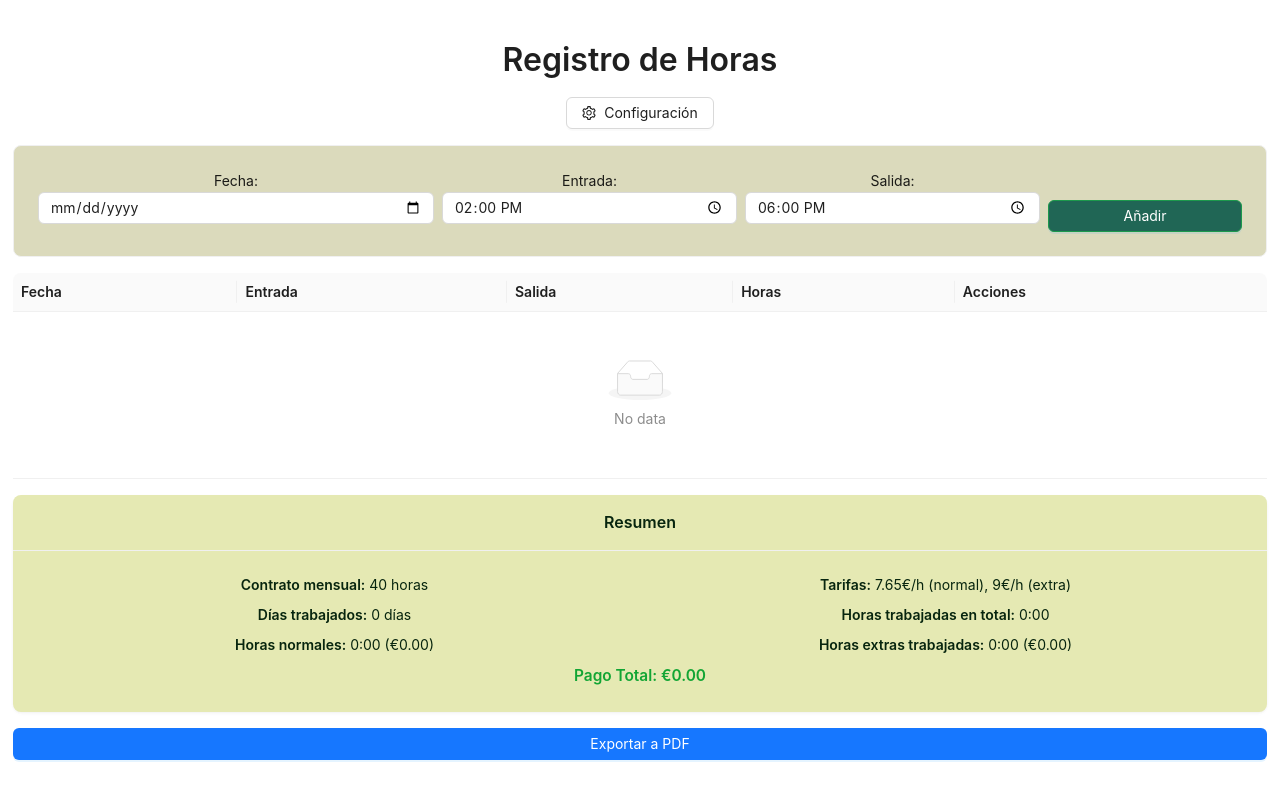
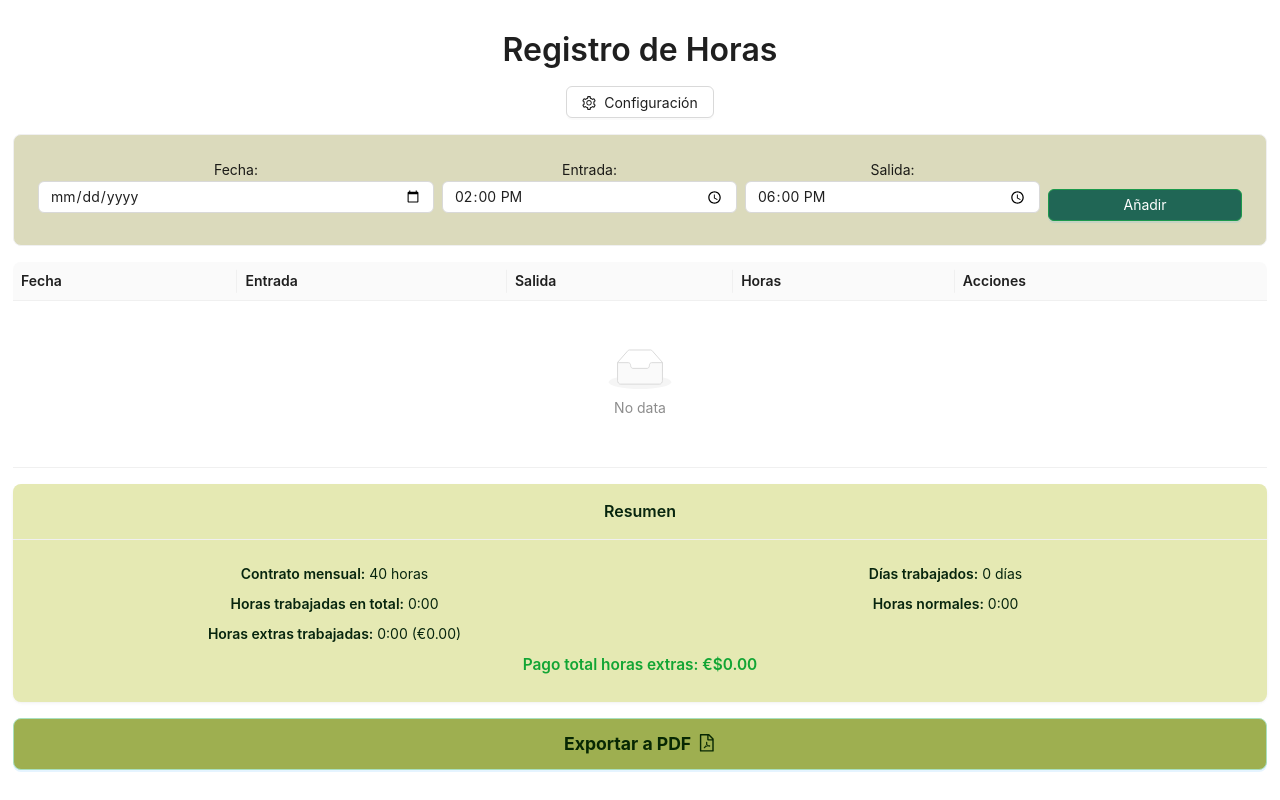
Before and after one commit to HoracioMartinez17/Calculadora-Salarial, a React (Vite) app: page / in a window 1280 px wide. Built offline with nearby package versions, Linux system fonts and the light colour scheme.

Commit message:
feat: Actualizar la exportación a PDF en WorkHoursTracker con nuevos datos y estilos

```diff
--- a/src/components/WorkHoursTracker.jsx
+++ b/src/components/WorkHoursTracker.jsx
@@ -13,7 +13,7 @@ import {
   InputNumber,
   Form,
 } from "antd";
-import { DeleteOutlined, SettingOutlined } from "@ant-design/icons";
+import { DeleteOutlined, SettingOutlined, FilePdfOutlined } from "@ant-design/icons";
 import jsPDF from "jspdf";
 import "jspdf-autotable";
 import { getMonth, getYear, format } from "date-fns";
@@ -133,35 +133,36 @@ const WorkHoursTracker = () => {
       10,
       doc.autoTable.previous.finalY + 20
     );
+    // doc.text(
+    //   `Tarifa normal: ${contractConfig.hourlyRate}€/h. Tarifa extra: ${contractConfig.extraHourlyRate}€/h`,
+    //   10,
+    //   doc.autoTable.previous.finalY + 30
+    // );
     doc.text(
-      `Tarifa normal: ${contractConfig.hourlyRate}€/h. Tarifa extra: ${contractConfig.extraHourlyRate}€/h`,
+      `Días trabajados: ${uniqueDaysWorked} días`,
       10,
       doc.autoTable.previous.finalY + 30
     );
     doc.text(
-      `Días trabajados: ${uniqueDaysWorked} días`,
+      `Horas trabajadas en total: ${formatHoursToHHMM(totalHours)}`,
       10,
       doc.autoTable.previous.finalY + 40
     );
     doc.text(
-      `Horas trabajadas en total: ${formatHoursToHHMM(totalHours)}`,
+      `Horas regulares: ${formatHoursToHHMM(regularHours)} `,
+      // (€${regularPay.toFixed(2)})
       10,
       doc.autoTable.previous.finalY + 50
     );
     doc.text(
-      `Horas regulares: ${formatHoursToHHMM(regularHours)} (€${regularPay.toFixed(2)})`,
+      `Horas extras: ${formatHoursToHHMM(totalExtraHours)} (€${extraPay.toFixed(2)})`,
       10,
       doc.autoTable.previous.finalY + 60
     );
     doc.text(
-      `Horas extras: ${formatHoursToHHMM(totalExtraHours)} (€${extraPay.toFixed(2)})`,
+      `Pago total de horas extras: €${extraPay.toFixed(2)}`,
       10,
-      doc.autoTable.previous.finalY + 70
-    );
-    doc.text(
-      `Pago Total: €${totalPay.toFixed(2)}`,
-      10,
-      doc.autoTable.previous.finalY + 80
+      doc.autoTable.previous.finalY + 75
     );
 
     doc.save("horas_trabajadas.pdf");
@@ -184,7 +185,7 @@ const WorkHoursTracker = () => {
           size="small"
           style={{
             borderColor: "#ff4d4f",
-            color: "#ff4d4f"
+            color: "#ff4d4f",
           }}
         />
       ),
@@ -354,7 +355,7 @@ const WorkHoursTracker = () => {
                 {contractConfig.contractHoursPerMonth} horas
               </span>
             </Col>
-            <Col xs={24} md={12}>
+            {/* <Col xs={24} md={12}>
               <Text strong style={{ color: "#07250e" }}>
                 Tarifas:
               </Text>{" "}
@@ -362,7 +363,7 @@ const WorkHoursTracker = () => {
                 {contractConfig.hourlyRate}€/h (normal), {contractConfig.extraHourlyRate}
                 €/h (extra)
               </span>
-            </Col>
+            </Col> */}
             <Col xs={24} md={12}>
               <Text strong style={{ color: "#07250e" }}>
                 Días trabajados:
@@ -380,7 +381,8 @@ const WorkHoursTracker = () => {
                 Horas normales:
               </Text>{" "}
               <span style={{ color: "#07250e" }}>
-                {formatHoursToHHMM(regularHours)} (€{regularPay.toFixed(2)})
+                {formatHoursToHHMM(regularHours)}
+                {/* (€{regularPay.toFixed(2)} */}
               </span>
             </Col>
             <Col xs={24} md={12}>
@@ -393,7 +395,7 @@ const WorkHoursTracker = () => {
             </Col>
             <Col xs={24}>
               <Text strong style={{ fontSize: "1.1em", color: "#12a534" }}>
-                Pago Total: €{totalPay.toFixed(2)}
+              Pago total horas extras: €${extraPay.toFixed(2)}
               </Text>
             </Col>
           </Row>
@@ -402,10 +404,30 @@ const WorkHoursTracker = () => {
         <Button
           onClick={exportToPDF}
           type="primary"
+          size="large"
           disabled={loading}
-          style={{ width: "100%" }}
+          style={{
+            width: "100%",
+            backgroundColor: "#9eaf50",
+            borderColor: "#a9e0be",
+            color: "#072703",
+            fontSize: "calc(0.7rem + 0.5vw)",
+            fontWeight: "bold",
+            padding: "12px 0",
+            height: "auto",
+            display: "flex",
+            justifyContent: "center",
+            alignItems: "center",
+            gap: "8px",
+          }}
         >
-          {loading ? <Spin /> : "Exportar a PDF"}
+          {loading ? (
+            <Spin />
+          ) : (
+            <>
+              Exportar a PDF <FilePdfOutlined style={{ marginLeft: "3px" }} />
+            </>
+          )}
         </Button>
       </Space>
     </div>
```
